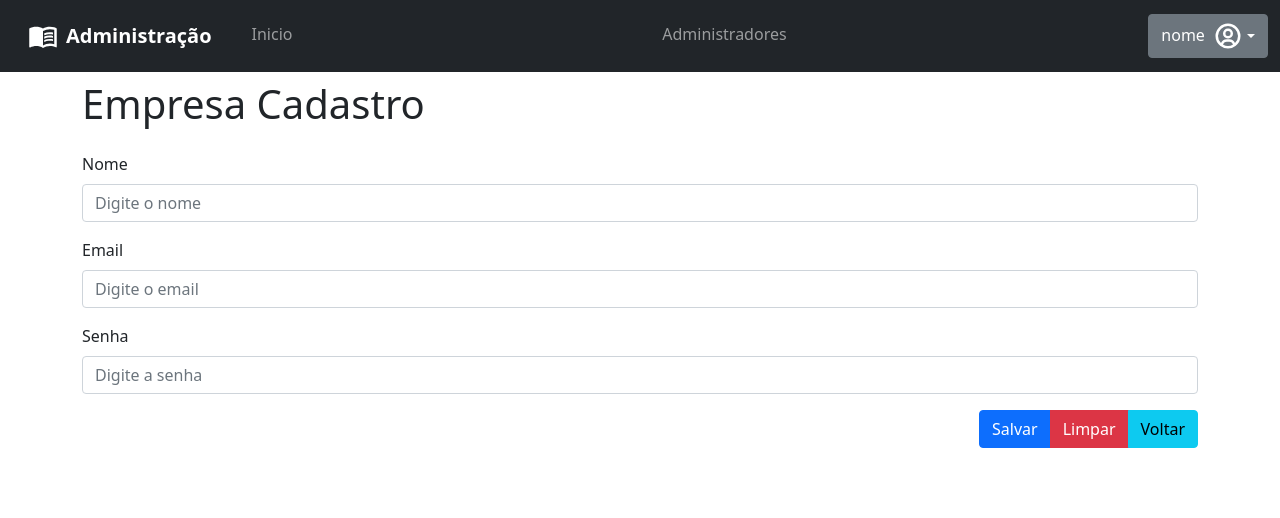
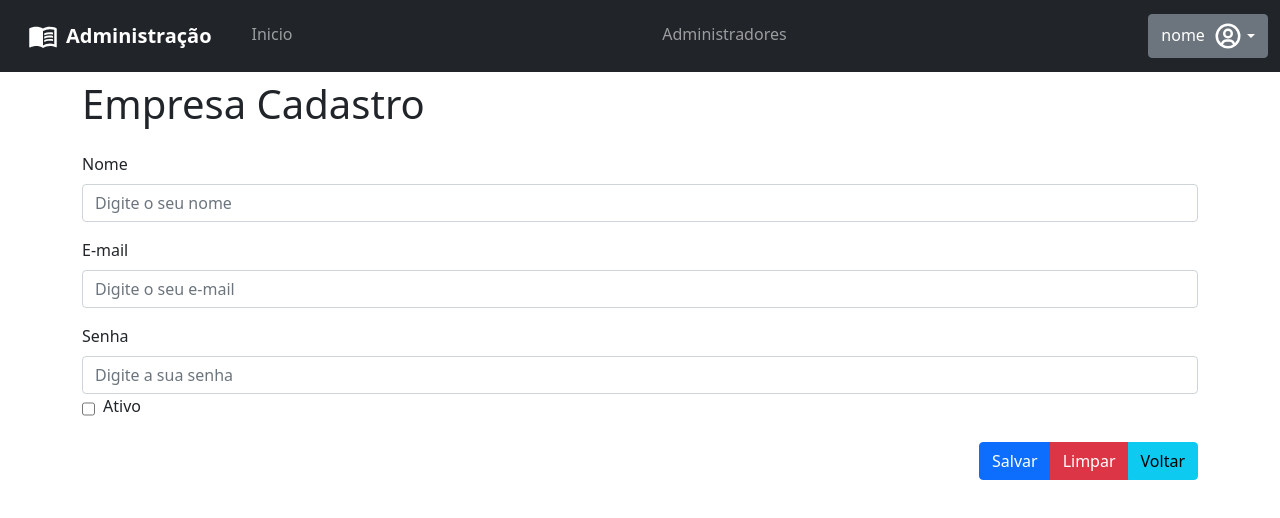
Before and after one commit to otaviohenrique1/cardapio_app_dashboard_empresa_v1, a React (Create React App) app: page /empresa/cadastro in a window 1280 px wide. Shown: the top 518 px of the page. Built offline with nearby package versions, Linux system fonts and the light colour scheme.

Commit message:
reformulando arquivos

```diff
--- a/src/components/Formularios/FormularioAdministrador/index.tsx
+++ b/src/components/Formularios/FormularioAdministrador/index.tsx
@@ -3,7 +3,7 @@ import { To } from "react-router-dom";
 import { ButtonGroup, Col, Row } from "reactstrap";
 import { Botao } from "../../Botoes/Botao";
 import { BotaoLink } from "../../Botoes/BotaoLink";
-import { CampoInput } from "../../Campos/CampoInput";
+import { CampoInput, CampoInputProps } from "../../Campos/CampoInput";
 
 interface FormularioAdministradorProps {
   initialValues: AdministradorTypes;
@@ -24,42 +24,38 @@ export function FormularioAdministrador(props: FormularioAdministradorProps) {
         onSubmit={onSubmit}
         enableReinitialize={enableReinitialize}
       >
-        {({ errors, touched, values }) => (
+        {(formik_props) => {
+          const { errors, touched, values } = formik_props;
+
+          const lista_campos_dados: CampoInputProps[] = [
+            {
+              md: 12, type: "text", id: "nome", name: "nome", label: "Nome",
+              placeholder: "Digite o seu nome", value: values.nome,
+              error: errors.nome, touched: touched.nome
+            },
+            {
+              md: 12, type: "text", id: "email", name: "email",
+              label: "E-mail", placeholder: "Digite o seu e-mail",
+              value: values.email, error: errors.email, touched: touched.email
+            },
+            {
+              md: 12, type: "password", id: "senha", name: "senha", label: "Senha",
+              placeholder: "Digite a sua senha", value: values.senha,
+              error: errors.senha, touched: touched.senha
+            }
+          ];
+
+          return (
             <Form>
               <Row>
-              <CampoInput
-                md={12}
-                id="nome"
-                label="Nome"
-                name="nome"
-                type="text"
-                placeholder="Digite o seu nome"
-                value={values.nome}
-                error={errors.nome}
-                touched={touched.nome}
+                {lista_campos_dados.map((item, index) => {
+                  const { md, id, label, name, type, placeholder, value, error, touched } = item;
+                  return (
+                    <CampoInput key={index} md={md} id={id} label={label} name={name} type={type}
+                      placeholder={placeholder} value={value} error={error} touched={touched}
                     />
-              <CampoInput
-                md={12}
-                id="email"
-                label="E-mail"
-                name="email"
-                type="email"
-                placeholder="Digite o seu e-mail"
-                value={`${values.email}`}
-                error={errors.email}
-                touched={touched.email}
-              />
-              <CampoInput
-                md={12}
-                id="senha"
-                label="Senha"
-                name="senha"
-                type="password"
-                placeholder="Digite a sua senha"
-                value={values.senha}
-                error={errors.senha}
-                touched={touched.senha}
-              />
+                  );
+                })}
                 <Col md={12} className="d-flex justify-content-end mt-5">
                   <ButtonGroup>
                     <Botao type="submit" color="primary">Salvar</Botao>
@@ -69,7 +65,8 @@ export function FormularioAdministrador(props: FormularioAdministradorProps) {
                 </Col>
               </Row>
             </Form>
-        )}
+          );
+        }}
       </Formik>
     </Col>
   );
--- a/src/components/Formularios/FormularioEmpresa/index.tsx
+++ b/src/components/Formularios/FormularioEmpresa/index.tsx
@@ -3,13 +3,13 @@ import { To } from "react-router-dom";
 import { ButtonGroup, Col, Row } from "reactstrap";
 import { Botao } from "../../Botoes/Botao";
 import { BotaoLink } from "../../Botoes/BotaoLink";
-// import { CampoCheckbox } from "../../Campos/CampoCheckbox";
-import { CampoInput } from "../../Campos/CampoInput";
+import { CampoCheckbox } from "../../Campos/CampoCheckbox";
+import { CampoInput, CampoInputProps } from "../../Campos/CampoInput";
 
 interface FormularioEmpresaProps {
-  initialValues: AdministradorTypes;
+  initialValues: EmpresaTypes;
   validationSchema: any;
-  onSubmit: (values: AdministradorTypes, helpers: FormikHelpers<AdministradorTypes>) => Promise<void>;
+  onSubmit: (values: EmpresaTypes, helpers: FormikHelpers<EmpresaTypes>) => Promise<void>;
   voltarLink: To;
   enableReinitialize: boolean;
 }
@@ -24,43 +24,39 @@ export function FormularioEmpresa(props: FormularioEmpresaProps) {
         onSubmit={onSubmit}
         enableReinitialize={enableReinitialize}
       >
-        {({ errors, touched, values }) => (
+        {(formik_props) => {
+          const { errors, touched, values } = formik_props;
+
+          const lista_campos_dados: CampoInputProps[] = [
+            {
+              md: 12, type: "text", id: "nome", name: "nome", label: "Nome",
+              placeholder: "Digite o seu nome", value: values.nome,
+              error: errors.nome, touched: touched.nome
+            },
+            {
+              md: 12, type: "text", id: "email", name: "email",
+              label: "E-mail", placeholder: "Digite o seu e-mail",
+              value: values.email, error: errors.email, touched: touched.email
+            },
+            {
+              md: 12, type: "password", id: "senha", name: "senha", label: "Senha",
+              placeholder: "Digite a sua senha", value: values.senha,
+              error: errors.senha, touched: touched.senha
+            }
+          ];
+
+          return (
             <Form>
               <Row>
-              <CampoInput
-                md={12}
-                id="nome"
-                label="Nome"
-                name="nome"
-                type="text"
-                placeholder="Digite o nome"
-                value={values.nome}
-                error={errors.nome}
-                touched={touched.nome}
+                {lista_campos_dados.map((item, index) => {
+                  const { md, id, label, name, type, placeholder, value, error, touched } = item;
+                  return (
+                    <CampoInput key={index} md={md} id={id} label={label} name={name} type={type}
+                      placeholder={placeholder} value={value} error={error} touched={touched}
                     />
-              <CampoInput
-                md={12}
-                id="email"
-                label="Email"
-                name="email"
-                type="email"
-                placeholder="Digite o email"
-                value={`${values.email}`}
-                error={errors.email}
-                touched={touched.email}
-              />
-              <CampoInput
-                md={12}
-                id="senha"
-                label="Senha"
-                name="senha"
-                type="password"
-                placeholder="Digite a senha"
-                value={`${values.senha}`}
-                error={errors.senha}
-                touched={touched.senha}
-              />
-              {/* <CampoCheckbox name="ativo" checked={(values.ativo) ? true : false}>Ativo</CampoCheckbox> */}
+                  );
+                })}
+                <CampoCheckbox name="ativo" checked={(values.ativo) ? true : false}>Ativo</CampoCheckbox>
                 <Col md={12} className="d-flex justify-content-end pt-3">
                   <ButtonGroup>
                     <Botao type="submit" color="primary">Salvar</Botao>
@@ -70,7 +66,8 @@ export function FormularioEmpresa(props: FormularioEmpresaProps) {
                 </Col>
               </Row>
             </Form>
-        )}
+          );
+        }}
       </Formik>
     </Col>
   );
--- a/src/pages/Administrador/AdministradorDados/index.tsx
+++ b/src/pages/Administrador/AdministradorDados/index.tsx
@@ -24,7 +24,8 @@ export function AdministradorDados() {
 
         const senha_formatada = FormatadorDados.FormataExibicaoSenha(senha);
         const data_cadastro_formatada = FormatadorDados.FormatadorDataHora(data_cadastro, "dd/MM/yyyy HH:mm:ss");
-        const data_modificacao_cadastro_formatada = FormatadorDados.FormatadorDataHora(data_modificacao_cadastro, "dd/MM/yyyy HH:mm:ss") || 'Data2';
+        const data_modificacao_cadastro_formatada = FormatadorDados.FormatadorDataHora(data_modificacao_cadastro, "dd/MM/yyyy HH:mm:ss");
+        // const data_modificacao_cadastro_formatada = FormatadorDados.FormatadorDataHora(data_modificacao_cadastro, "dd/MM/yyyy HH:mm:ss") || 'Data2';
 
         const data = {
           id,
--- a/src/pages/Empresa/EmpresaCadastro/index.tsx
+++ b/src/pages/Empresa/EmpresaCadastro/index.tsx
@@ -13,7 +13,7 @@ import { validacaoSchemaFormularioEmpresa } from "../../../utils/ValidacaoSchema
 export function EmpresaCadastro() {
   async function handleSubmit(values: EmpresaTypes, helpers: FormikHelpers<EmpresaTypes>) {
     /* Alterar caso for colocar o atributo ativo */
-    const { nome, email, senha } = values;
+    const { nome, email, senha, ativo } = values;
 
     let senha_formatada = FormatadorCrypto.mensagemSHA512(senha);
     let data_hora_formatada = FormatadorDados.GeradorDataHoraFormatada("yyyy-MM-dd HH:mm:ss");
@@ -23,7 +23,7 @@ export function EmpresaCadastro() {
       nome,
       email,
       senha: senha_formatada,
-      /* ativo, */
+      ativo,
       data_cadastro: data_hora_formatada,
       data_modificacao_cadastro: data_hora_formatada
     };
--- a/src/pages/Empresa/EmpresaDados/index.tsx
+++ b/src/pages/Empresa/EmpresaDados/index.tsx
@@ -22,18 +22,14 @@ export function EmpresaDados() {
       .then((item) => {
         if (!id) { return; }
 
-        const { nome, email, senha, codigo, data_cadastro, data_modificacao_cadastro } = item.data;
+        const { nome, email, senha, codigo, ativo, data_cadastro, data_modificacao_cadastro } = item.data;
 
         const senha_formatada = FormatadorDados.FormataExibicaoSenha(senha, 12);
         const data_cadastro_formatada = FormatadorDados.FormataData(data_cadastro);
         const data_modificacao_cadastro_formatada = FormatadorDados.FormataData(data_modificacao_cadastro);
 
         const data = {
-          id,
-          nome,
-          email,
-          senha: senha_formatada,
-          codigo,
+          id, nome, email, senha: senha_formatada, ativo, codigo,
           data_cadastro: data_cadastro_formatada,
           data_modificacao_cadastro: data_modificacao_cadastro_formatada
         };
@@ -46,12 +42,13 @@ export function EmpresaDados() {
       });
   }, [id]);
 
-  const { email, senha, codigo, data_cadastro, data_modificacao_cadastro } = data;
+  const { email, senha, codigo, ativo, data_cadastro, data_modificacao_cadastro } = data;
 
   const item_lista_ficha_dados: ItemListaFichaDadosProps[] = [
     { titulo:"Email", valor: email },
     { titulo:"Senha", valor: senha },
     { titulo:"Código", valor: codigo },
+    { titulo:"Cadastro ativo", valor: (ativo) ? 'Ativo' : 'Inativo' },
     { titulo:"Data de cadastro", valor: data_cadastro },
     { titulo:"Data de atualização do cadastro", valor: data_modificacao_cadastro },
   ];
```
Also changed, not shown: src/components/Modals/index.tsx (+35 -12 lines), src/pages/Empresa/EmpresaEdicao/index.tsx (+9 -10 lines). Lines whose indentation alone changed are shown as unchanged.
